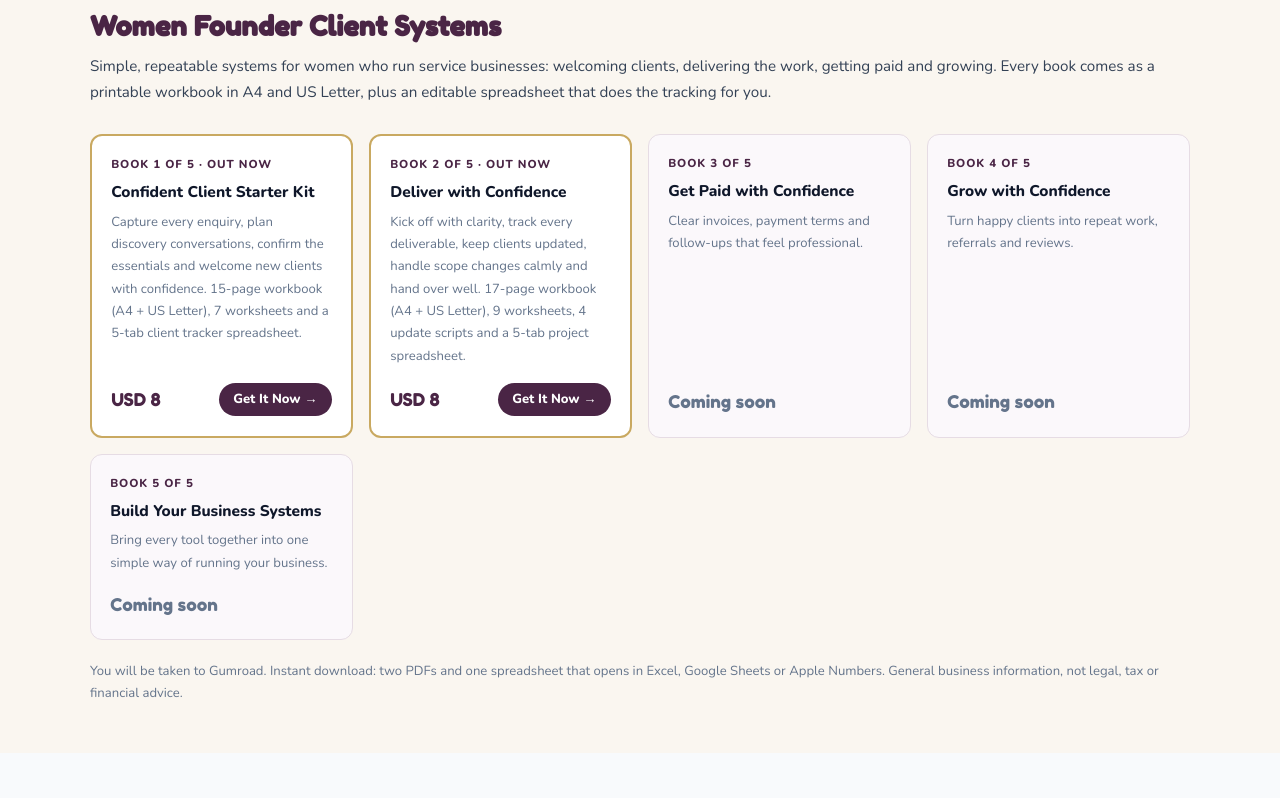
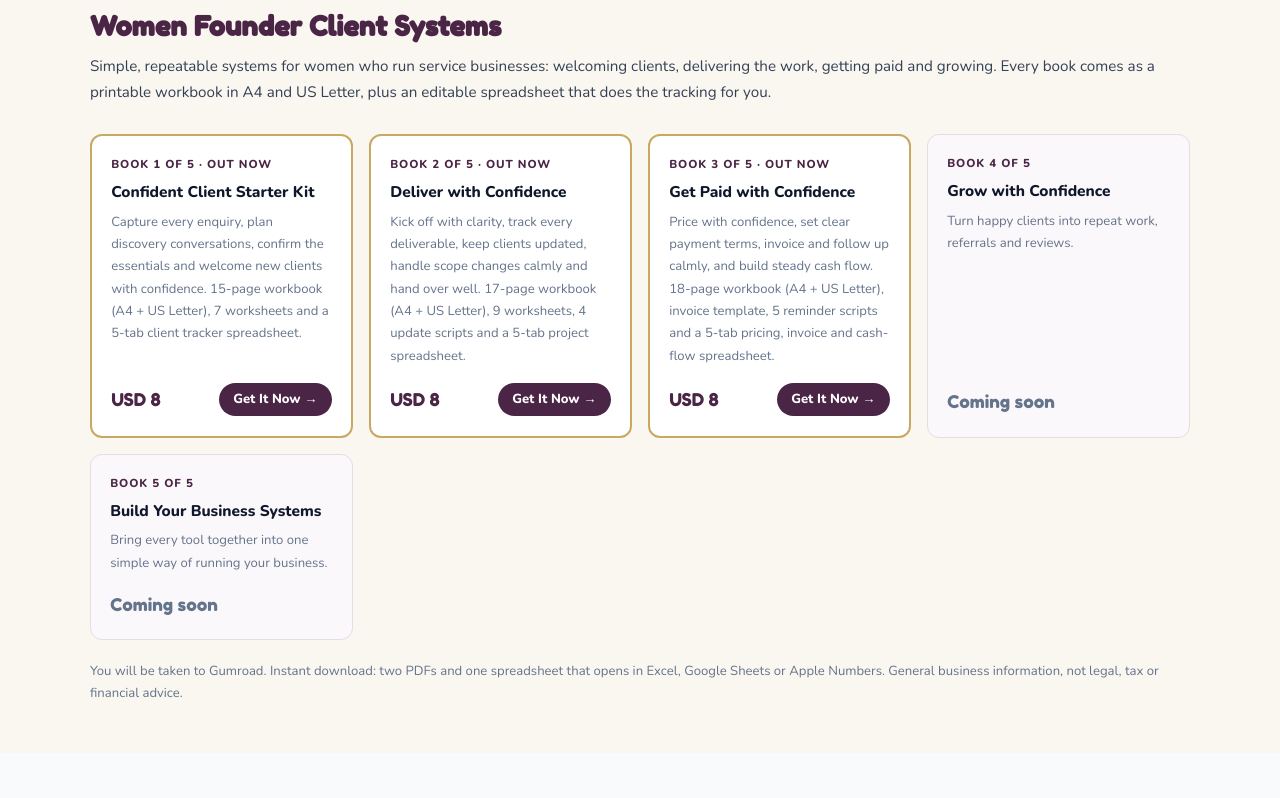
Before and after one commit to simonrajah15-ship-it/volareconsultants.online, a plain HTML site: page index.html in a window 1280 px wide. Shown: the part 10675-11473 px from the top of the page. Drawn offline with nearby package versions, Linux system fonts and the light colour scheme.

Commit message:
Revise product card for 'Get Paid with Confidence'
Updated product details and pricing for 'Get Paid with Confidence'. Changed border color and added new release card.

```diff
--- a/index.html
+++ b/index.html
@@ -1421,11 +1421,11 @@
             <div class="product-detail">Kick off with clarity, track every deliverable, keep clients updated, handle scope changes calmly and hand over well. 17-page workbook (A4 + US Letter), 9 worksheets, 4 update scripts and a 5-tab project spreadsheet.</div>
             <div class="product-footer"><span class="product-price" style="color:var(--plum);">USD 8</span><a class="btn-get" style="background:var(--plum);" href="https://volareconsultants.gumroad.com/l/women-founder-client-systems-deliver-with-confidence" target="_blank">Get It Now →</a></div>
           </div>
-          <div class="product-card" style="border-color:#e6dce4;background:#fbf8fb;">
-            <div class="product-label" style="color:var(--plum);">Book 3 of 5</div>
+          <div class="product-card" style="border-color:var(--gg-gold);border-width:2px;">
+            <div class="product-label" style="color:var(--plum);">Book 3 of 5 · Out now</div>
             <div class="product-title">Get Paid with Confidence</div>
-            <div class="product-detail">Clear invoices, payment terms and follow-ups that feel professional.</div>
-            <div class="product-footer"><span class="product-price" style="color:var(--muted);">Coming soon</span></div>
+            <div class="product-detail">Price with confidence, set clear payment terms, invoice and follow up calmly, and build steady cash flow. 18-page workbook (A4 + US Letter), invoice template, 5 reminder scripts and a 5-tab pricing, invoice and cash-flow spreadsheet.</div>
+            <div class="product-footer"><span class="product-price" style="color:var(--plum);">USD 8</span><a class="btn-get" style="background:var(--plum);" href="https://volareconsultants.gumroad.com/l/women-founder-client-systems-get-paid-with-confidence" target="_blank">Get It Now →</a></div>
           </div>
           <div class="product-card" style="border-color:#e6dce4;background:#fbf8fb;">
             <div class="product-label" style="color:var(--plum);">Book 4 of 5</div>
@@ -2293,6 +2293,12 @@
       <p>The latest additions — practical playbooks for founders, parents, and anyone building a better financial future.</p>
     </div>
     <div class="new-release-grid">
+      <div class="new-release-card">
+        <div class="product-label new-tag">New · For Women Founders</div>
+        <div class="product-title" style="font-size:1.1rem;">Get Paid with Confidence</div>
+        <div class="product-detail">Book 3 of Women Founder Client Systems · 18-page workbook (A4 + US Letter) · invoice template · 5 reminder scripts · 5-tab pricing, invoice and cash-flow spreadsheet.</div>
+        <div class="product-footer"><span class="product-price">USD 8</span><a class="btn-get" href="https://volareconsultants.gumroad.com/l/women-founder-client-systems-get-paid-with-confidence" target="_blank">Get It Now →</a></div>
+      </div>
       <div class="new-release-card">
         <div class="product-label new-tag">New · For Women Founders</div>
         <div class="product-title" style="font-size:1.1rem;">Deliver with Confidence</div>
```
